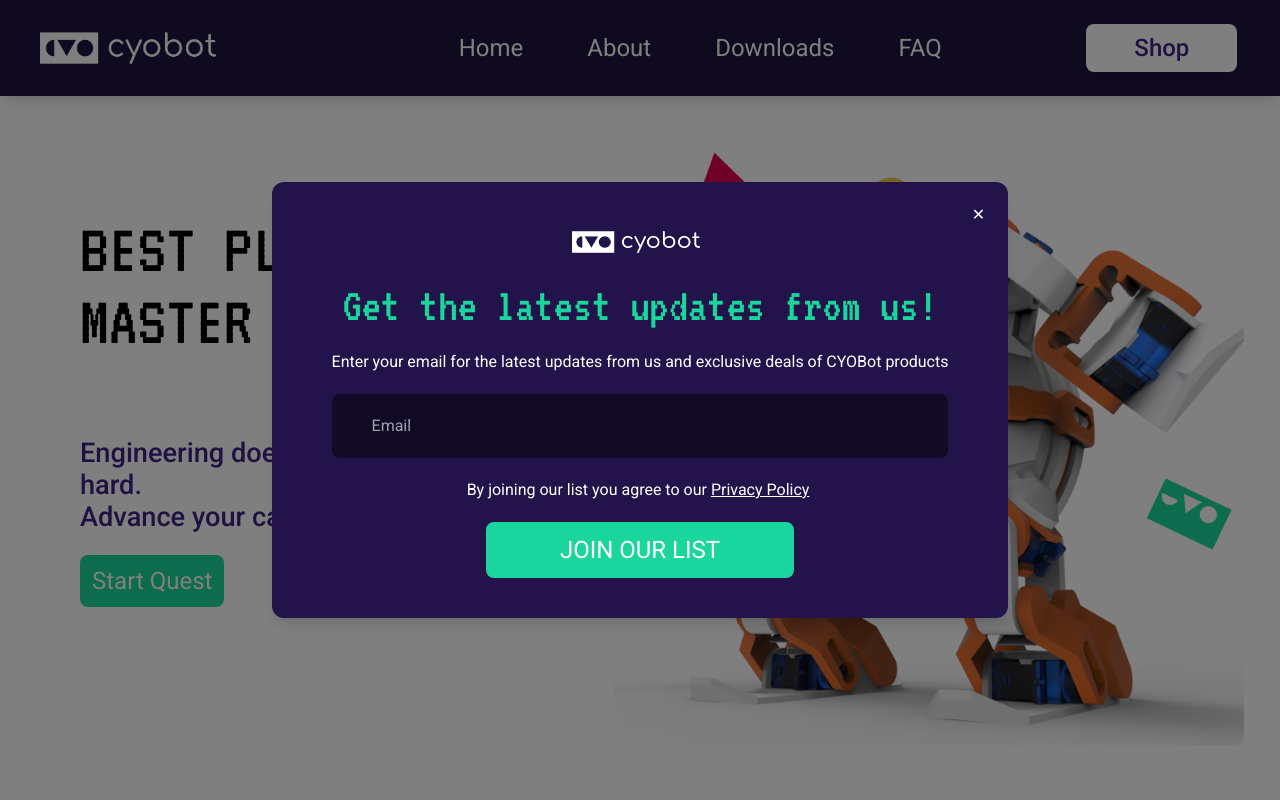
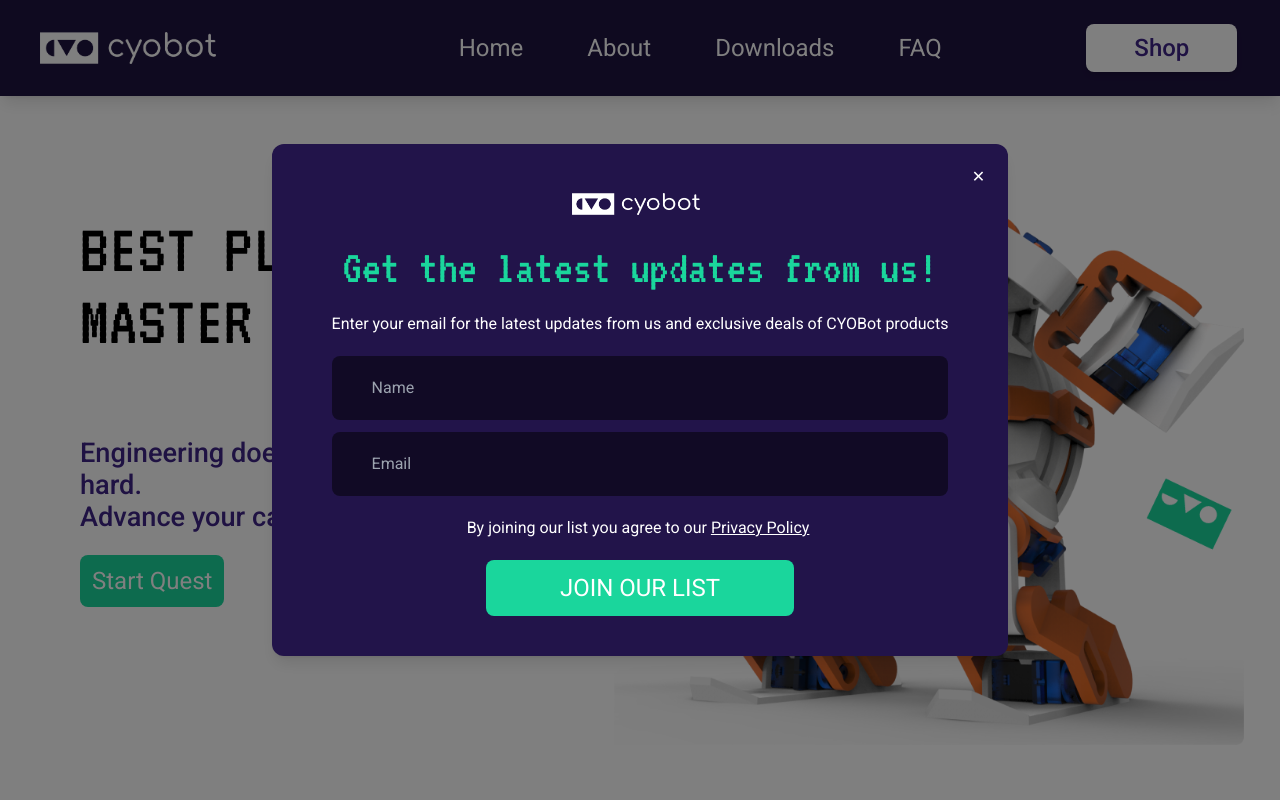
Before and after one commit to devcyobot/react-cyobot-landing-page, a Next.js app: page / in a window 1280 px wide. Shown: the top 800 px of the page. Built offline with nearby package versions, Linux system fonts and the light colour scheme.

Commit message:
add subscription name

```diff
--- a/src/app/components/ui/popup/PopupSubscription.tsx
+++ b/src/app/components/ui/popup/PopupSubscription.tsx
@@ -16,6 +16,7 @@ export const submitSubscriptionForm = async (
 ) => {
 	try {
 		let user = {
+			name: (formData.get("subscription-name") as string) || "",
 			email: (formData.get("subscription-email") as string) || "",
 		};
 
@@ -150,6 +151,18 @@ const PopupSubscription: FC<PopupSubscriptionProps> = (props) => {
 											onSubmit={handleSubmit}
 										>
 											<label
+												htmlFor="subscription-name"
+												className="text-white font-robotoRegular mt-3 grid grid-cols-1 items-center"
+											>
+												<FormInput
+													typeInput="name"
+													name="subscription-name"
+													placeHolder="Name"
+													id="subscription-name"
+													bgColor="dark"
+												/>
+											</label>
+											<label
 												htmlFor="subscription-email"
 												className="text-white font-robotoRegular mt-3 grid grid-cols-1 items-center"
 											>
--- a/src/app/home/EmailSubscription.tsx
+++ b/src/app/home/EmailSubscription.tsx
@@ -12,6 +12,7 @@ export const submitSubscriptionForm = async (
 ) => {
 	try {
 		let user = {
+			name: (formData.get("subscription-name") as string) || "",
 			email: (formData.get("subscription-email") as string) || "",
 		};
 
@@ -136,6 +137,16 @@ const EmailSubscription: FC = () => {
 						)}
 					</div>
 					<form onSubmit={handleSubmit} className="grid grid-cols-1 gap-y-5">
+						<label htmlFor="subscription-name">
+							<span className="sr-only">Name</span>
+							<FormInput
+								bgColor={"light"}
+								typeInput={"name"}
+								placeHolder={"Name"}
+								name={"subscription-name"}
+								id={"subscription-name"}
+							/>
+						</label>
 						<label htmlFor="subscription-email">
 							<span className="sr-only">Email</span>
 							<FormInput
```
